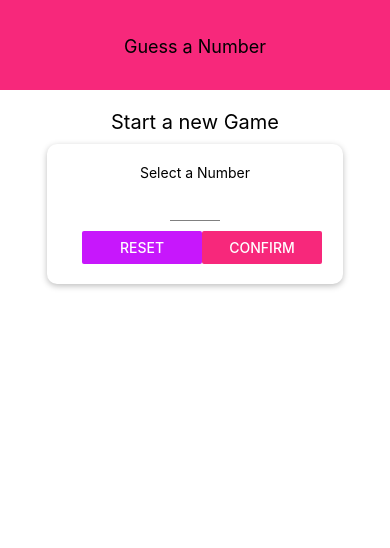
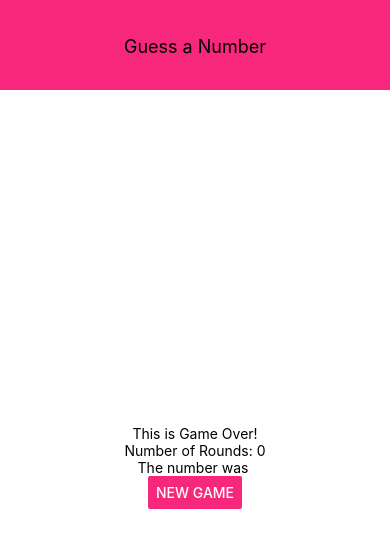
Before and after one commit to DiogoCastroSilva/guess-number, a React Native app: screen / in a window 390 px wide. Shown: the top 548 px of the page. Built offline with nearby package versions, Linux system fonts and the light colour scheme.

Commit message:
Game over screen and logic

```diff
--- a/App.js
+++ b/App.js
@@ -3,18 +3,39 @@ import { StyleSheet, Text, View } from 'react-native';
 import Header from './components/Header/Header';
 import StartGame from './screens/StartGame/StartGame';
 import Game from './screens/Game/Game';
+import GameOver from './screens/GameOver/GameOver';
 
 export default function App() {
   const [userNumber, setUserNumber] = useState();
+  const [numberOfRounds, setNumberOfRounds] = useState(0);
+
+  const startNewGame = () => {
+    setNumberOfRounds(0);
+    setUserNumber();
+  };
 
   const startGameHandler = (selectedNumber) => {
     setUserNumber(selectedNumber);
+    setNumberOfRounds(0);
+  };
+
+  const gameOverHandler = numberOfRounds => {
+    setNumberOfRounds(numberOfRounds);
   };
 
   let Content = <StartGame onStartGame={startGameHandler} />;
 
-  if (userNumber) {
-    Content = <Game  userNumber={userNumber} />
+  if (userNumber && numberOfRounds <= 0) {
+    Content = <Game
+                  userNumber={userNumber}
+                  onGameOver={gameOverHandler}
+              />
+  } else {
+    Content = <GameOver
+                numberOfRounds={numberOfRounds}
+                userNumber={userNumber}
+                startNewGame={startNewGame}
+              />;
   }
 
   return (
--- a/screens/Game/Game.js
+++ b/screens/Game/Game.js
@@ -1,5 +1,5 @@
-import React, { useState } from 'react';
-import { View, StyleSheet, Text, Button } from 'react-native';
+import React, { useState, useRef, useEffect } from 'react';
+import { View, StyleSheet, Text, Button, Alert } from 'react-native';
 import NumberContainer from '../../components/NumberContainer/NumberContainer';
 import Card from '../../components/Card/Card';
 
@@ -14,17 +14,60 @@ const generateRandomBetween = (min, max, exclude) => {
     }
 };
 
-const Game = ({ userNumber }) => {
+const Game = ({ userNumber, onGameOver }) => {
     const [currentGuess, setCurrentGuess] = useState(
         generateRandomBetween(1, 100, userNumber)
     );
+    const [rounds, setRounds] = useState(0);
+
+    const currentLow = useRef(1);
+    const currentHigh = useRef(100);
+
+    useEffect(() => {
+        if (currentGuess === userNumber) {
+            onGameOver(rounds);
+        }
+    }, [onGameOver, currentGuess, userNumber]);
+
+    const nextGuessHandler = (direction) => {
+        if ((direction === 'lower' && currentGuess < userNumber) ||
+            (direction === 'greater' && currentGuess > userNumber)) {
+            Alert.alert(
+                'Don\'t lie!',
+                'You know this is wrong...',
+                [{ text: 'Sorry', style: 'cancel' }]
+            );
+            return;
+        }
+
+        if (direction === 'lower') {
+            currentHigh.current = currentGuess;
+        } else {
+            currentLow.current = currentGuess;
+        }
+
+        const nextNumber = generateRandomBetween(
+            currentLow.current,
+            currentHigh.current,
+            currentGuess
+        );
+        setCurrentGuess(nextNumber);
+        setRounds(currentRound => currentRound + 1);
+    };
+
     return (
         <View style={styles.screen}>
             <Text>Opponent's Guess</Text>
             <NumberContainer>{currentGuess}</NumberContainer>
             <Card style={styles.btnContainer}>
-                <Button title="LOWER" />
-                <Button title="GREATER" />
+                <Button
+                    title="LOWER"
+                    onPress={() => nextGuessHandler('lower')}
+                />
+                <Button
+                    title="GREATER"
+                    onPress={() => nextGuessHandler('greater')}
+                />
             </Card>
         </View>
     );
--- /dev/null
+++ b/screens/GameOver/GameOver.js
@@ -0,0 +1,32 @@
+import React from 'react';
+import { View, Text, StyleSheet, Button } from 'react-native';
+import Colors from '../../shared/styles/colors';
+
+const GameOver = ({
+    numberOfRounds,
+    userNumber,
+    startNewGame
+}) => {
+    return (
+        <View style={styles.screen}>
+            <Text>This is Game Over!</Text>
+            <Text>Number of Rounds: {numberOfRounds}</Text>
+            <Text>The number was {userNumber}</Text>
+            <Button
+                title='New Game'
+                onPress={startNewGame}
+                color={Colors.primary}
+            />
+        </View>
+    );
+};
+
+const styles = StyleSheet.create({
+    screen: {
+        flex: 1,
+        justifyContent: 'center',
+        alignItems: 'center'
+    }
+});
+
+export default GameOver;
```
Also changed, not shown: assets/fonts/OpenSans-Bold.ttf (added), assets/fonts/OpenSans-Regular.ttf (added).
